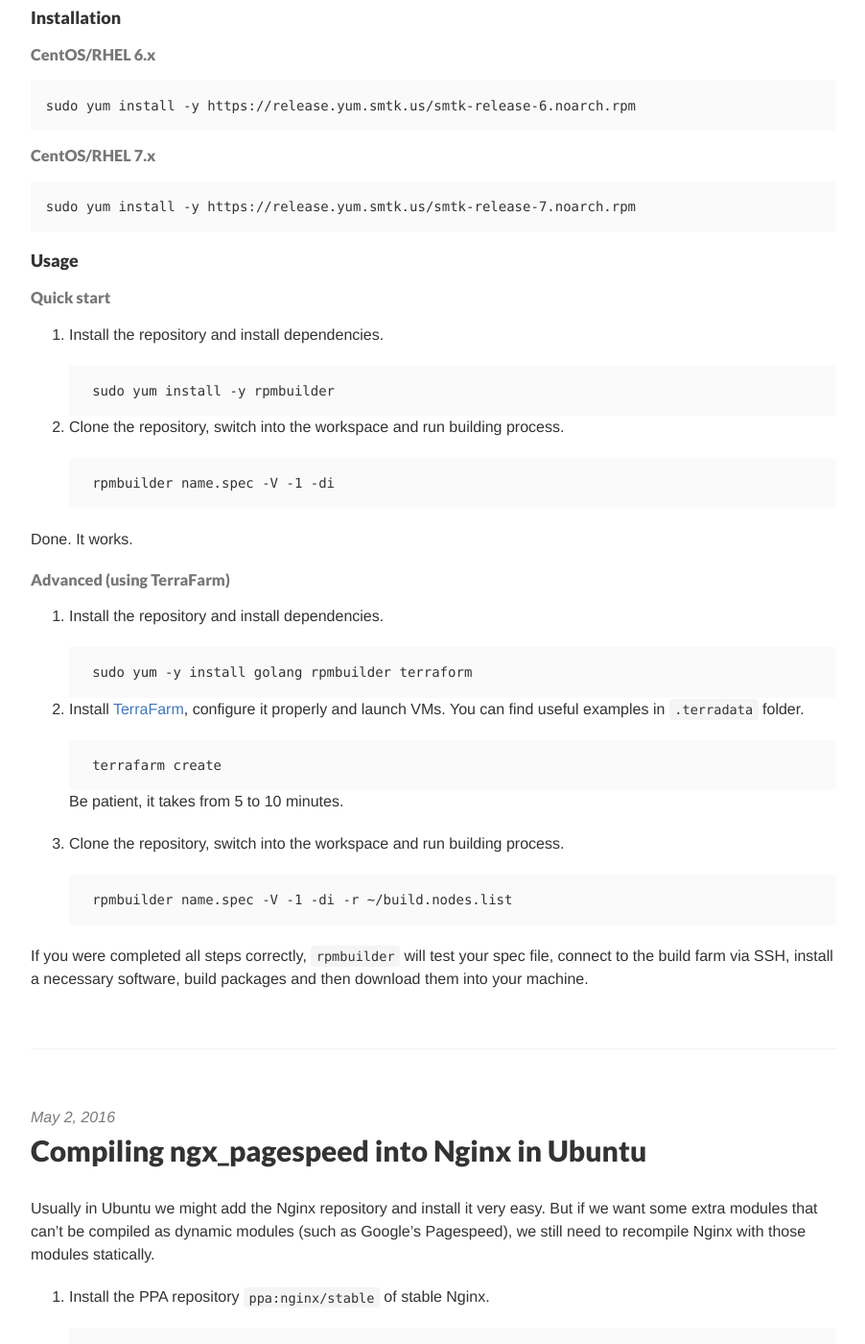
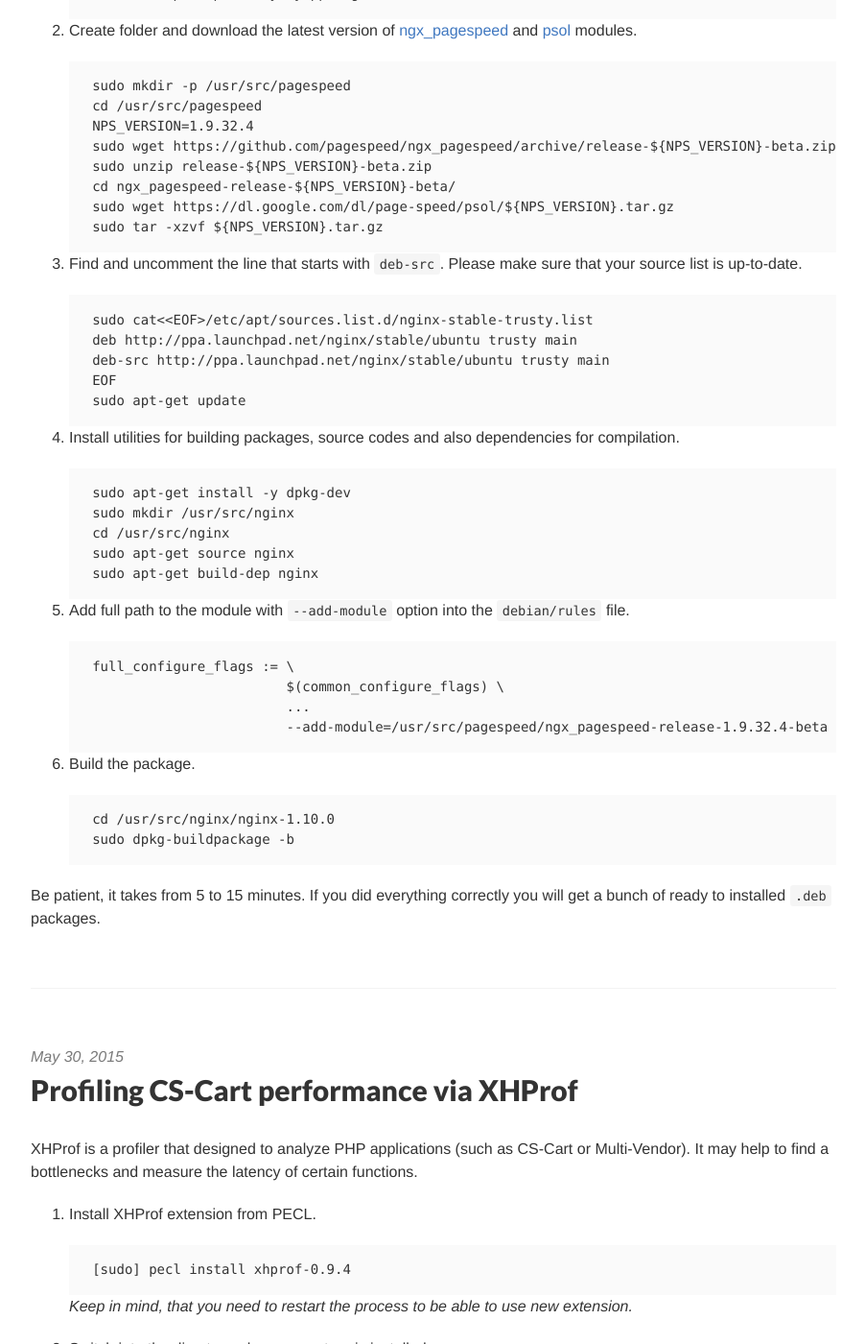
Before and after one commit to creitve/homepage, a Jekyll site: the page built from index.html, in a window 1280 px wide and 1400 px high, scrolled down 416 px. Shown: the whole window at 96% size, without its empty margins (188-1090 px from the left). Built offline with Jekyll 4.4.1, drawn with Linux system fonts in a browser that asks for light colours; Markdown is read by kramdown in place of the engine named in the settings; the list of posts is cut into pages by our own code; comment, search, counter and statistics services are not loaded; some of the changed text lies outside the part shown.

Commit message:
Travis CI test added. README changed. Fixed typos in posts.

````diff
--- a/Gemfile
+++ b/Gemfile
@@ -1,3 +1,4 @@
 source 'https://rubygems.org'
 
 gem 'github-pages'
+gem 'html-proofer'
--- a/_posts/2015-05-30-profiling-cscart-performance-via-xhprof.md
+++ b/_posts/2015-05-30-profiling-cscart-performance-via-xhprof.md
@@ -5,7 +5,7 @@ date:       2015-05-30 01:00:00
 excerpt_separator: <!--more-->
 ---
 
-XHProf is a profiler designed to analyze PHP applications like CS-Cart or Multi-Vendor. It may help to find a bottlenecks of your store and measure the latency of curtain functions.
+XHProf is a profiler that designed to analyze PHP applications (such as CS-Cart or Multi-Vendor). It may help to find a bottlenecks and measure the latency of certain functions.
 
 1. Install XHProf extension from PECL.
 
@@ -18,35 +18,39 @@ XHProf is a profiler designed to analyze PHP applications like CS-Cart or Multi-
 2. Switch into the directory where your store is installed.
 
     ```
-    cd /var/www/html/
+    cd /var/www/html
     ```
 
-3. Clone the XHProf repository to install the latest version of XHProf GUI.
+3. Clone the repository with XHProf GUI.
 
     ```
     git clone https://github.com/phacility/xhprof.git
     ```
 
-4. Insert the line at the beginning of `index.php`.
+4. Insert the code at the beginning of `index.php`.
 
     ```php
-    xhprof_enable(XHPROF_FLAGS_NO_BUILTINS | XHPROF_FLAGS_CPU | XHPROF_FLAGS_MEMORY);
+    if (!isset($_GET['debugging'])) {
+        xhprof_enable(XHPROF_FLAGS_NO_BUILTINS | XHPROF_FLAGS_CPU | XHPROF_FLAGS_MEMORY);
+    }
     ```
 
-5. Open `app/functions/fn.control.php`, find `fn_dispatch` function and insert the following lines after the `complete` hook.
+5. Open `app/functions/fn.control.php`, find `fn_dispatch` function and paste the following lines after the `complete` hook.
 
     ```php
-    $xhprof_data = xhprof_disable();
+    if (!isset($_GET['debugging'])) {
+        $xhprof_data = xhprof_disable();
 
-    include_once DIR_ROOT . "/xhprof/xhprof_lib/utils/xhprof_lib.php";
-    include_once DIR_ROOT . "/xhprof/xhprof_lib/utils/xhprof_runs.php";
+        include_once DIR_ROOT . "/xhprof/xhprof_lib/utils/xhprof_lib.php";
+        include_once DIR_ROOT . "/xhprof/xhprof_lib/utils/xhprof_runs.php";
 
-    $xhprof_runs = new XHProfRuns_Default();
-    $run_id = $xhprof_runs->save_run($xhprof_data, "xhprof_foo");
+        $xhprof_runs = new XHProfRuns_Default();
+        $run_id = $xhprof_runs->save_run($xhprof_data, "xhprof_foo");
 
-    echo "<!--\n" . "/xhprof/xhprof_html/index.php?run=$run_id&source=xhprof_foo\n" . "--!>\n";
+        echo "<!--\n" . "/xhprof/xhprof_html/index.php?run=$run_id&source=xhprof_foo\n" . "--!>\n";
+    }
     ```
 
     _Note, that you shouldn't put this code after the `exit` call. Even if you do it, it won't work._
 
-Open any page of the website and then visit `/xhprof/xhprot_html` to explore profiling reports. You can sort the resulting table in the reports by "Exclude Wall Time" column to find the most slow functions.
+Open any page of the website and then visit `http://example.org/xhprof/xhprof_html` to explore reports. You can sort the resulting table by "Exclude Wall Time" column to find the slowest functions.
--- a/_posts/2016-05-02-compiling-ngx-pagespeed-into-nginx-in-ubuntu.md
+++ b/_posts/2016-05-02-compiling-ngx-pagespeed-into-nginx-in-ubuntu.md
@@ -5,9 +5,9 @@ date:       2016-05-02 01:00:00
 excerpt_separator: <!--more-->
 ---
 
-Usually in Ubuntu we might add the Nginx repository and install it very easy. But if we want some extra modules that can't be compiled as dynamic modules (such as Google's Pagespeed), we still need to recompile Nginx with those modules statically.
+Usually in Ubuntu we might install the default Nginx very easy. But if we want some extra modules that can't be compiled as dynamic modules (such as Google's Pagespeed), we still need to recompile Nginx with those modules statically.
 
-1. Install the PPA repository `ppa:nginx/stable` of stable Nginx.
+1. Install the PPA repository `ppa:nginx/stable`.
 
     ```
     sudo add-apt-repository -y ppa:nginx/stable
--- a/_posts/2016-05-02-yum-repository.md
+++ /dev/null
@@ -1,72 +0,0 @@
----
-layout:     post
-title:      Creating own repository for RHEL/CentOS
-date:       2016-05-02 01:00:00
-excerpt_separator: <!--more-->
----
-
-Spec files and patches for YUM repository. It works on CentOS/RHEL 6.x/7.x.
-
-#### Status
-
-We use Travis CI to perform spec checking automatically via `rpmlint`.
-
-[![Build Status](https://travis-ci.org/simtechdev/smtk-repo.svg?branch=master)](https://travis-ci.org/simtechdev/smtk-repo)
-
-#### Installation
-
-###### CentOS/RHEL 6.x
-
-```
-sudo yum install -y https://release.yum.smtk.us/smtk-release-6.noarch.rpm
-```
-
-###### CentOS/RHEL 7.x
-
-```
-sudo yum install -y https://release.yum.smtk.us/smtk-release-7.noarch.rpm
-```
-
-#### Usage
-
-###### Quick start
-
-1. Install the repository and install dependencies.
-
-    ```
-    sudo yum install -y rpmbuilder
-    ```
-
-2. Clone the repository, switch into the workspace and run building process.
-
-    ```
-    rpmbuilder name.spec -V -1 -di
-    ```
-
-Done. It works.
-
-###### Advanced (using TerraFarm)
-
-1. Install the repository and install dependencies.
-
-    ```
-    sudo yum -y install golang rpmbuilder terraform
-    ```
-
-2. Install [TerraFarm](https://github.com/essentialkaos/terrafarm), configure it properly and launch VMs. You can find useful examples in `.terradata` folder.
-
-    ```
-    terrafarm create
-    ```
-
-    Be patient, it takes from 5 to 10 minutes.
-
-3. Clone the repository, switch into the workspace and run building process.
-
-    ```
-    rpmbuilder name.spec -V -1 -di -r ~/build.nodes.list
-    ```
-
-If you were completed all steps correctly, `rpmbuilder` will test your spec file,
-connect to the build farm via SSH, install a necessary software, build packages and then
-download them into your machine.
````
Also changed, not shown: .travis.yml (added), README.md, 1 other file.
